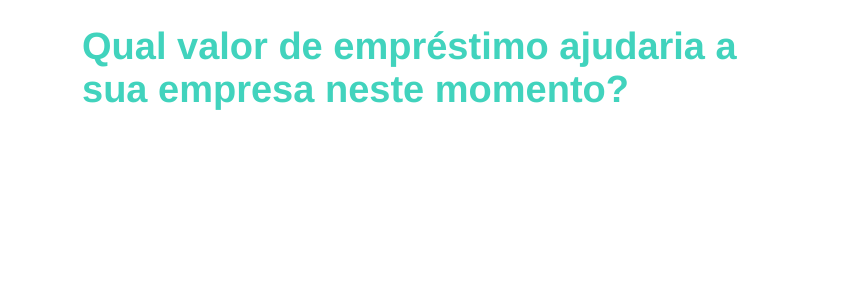
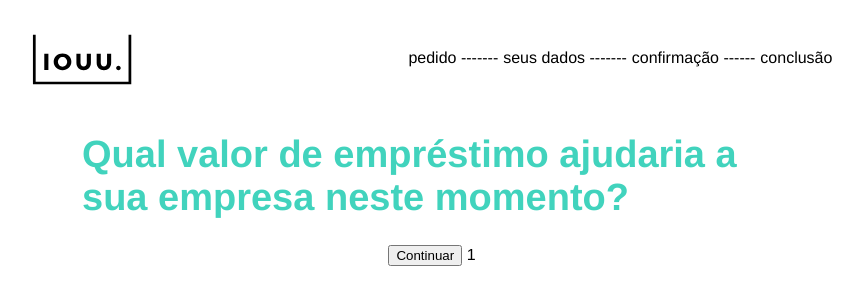
Before and after one commit to Stheffane/Teste-iouu, a Vue app: page / in a window 1280 px wide. Shown: the top 304 px of the page, without its empty margins (208-1071 px from the left). Built offline with nearby package versions, Linux system fonts and the light colour scheme.

Commit message:
Super avanço no header

```diff
--- a/src/App.vue
+++ b/src/App.vue
@@ -1,21 +1,38 @@
 <template>
   <div id="app">
+    <Header :currentPage="currentPage" />
 
     <div class="container">
-      <Order/>
+      <Container @page="page"/>
     </div>
 
   </div>
 </template>
 
 <script>
-import Order from './pages/order/index.vue'
+import Header from './components/Header.vue';
+import Container from './components/layout/Container/index.vue'
 
 export default {
   name: 'App',
+
+  data () {
+    return {
+      currentPage: 1
+    }
+  },
+
   components: {
-    Order
+    Header,
+    Container
+  },
+
+  methods: {
+    page(elements){
+      this.currentPage = elements;
+    }
   }
+
 }
 </script>
 
@@ -23,7 +40,6 @@ export default {
 #app {
   font-family: Avenir, Helvetica, Arial, sans-serif;
   text-align: center;
-  color: #2c3e50;
   margin: 0px 60px;
 }
 
--- /dev/null
+++ b/src/components/Header.vue
@@ -0,0 +1,66 @@
+<template>
+    <header class="header">
+        <img class="logo" src="../assets/ico-iouu.svg" fill="#555"/>
+        <nav>
+            <ul class="header__navigation">
+                <li class="header_navigation_items" >
+                    <span v-if="currentPage == 1 || currentPage == 2"></span>
+                    pedido -------
+                </li>
+                <li class="header_navigation_items" >
+                    <span v-if="currentPage == 3 || currentPage == 4"></span>
+                    seus dados -------
+                </li>
+                <li class="header_navigation_items" >
+                    <span v-if="currentPage == 5"></span>
+                    confirmação ------
+                </li>
+                <li class="header_navigation_items" >
+                    <span v-if="currentPage == 6"></span>
+                    conclusão
+                </li>
+            </ul>
+        </nav>
+    </header>
+
+</template>
+
+<script>
+export default {
+    name: "Header",
+
+    props: ['currentPage'],
+}
+</script>
+
+<style>
+.header {
+    display: flex;
+    flex-direction: row;
+	justify-content: space-between;
+	align-items: center;
+	margin: 0 15%;
+}
+
+.logo {
+    color: #555;
+    width: 100px;
+}
+
+.header__navigation {
+    list-style-type: none;
+    margin: 0;
+    padding: 0;
+    display: flex;
+    flex-direction: row;
+	justify-content: space-around;
+}
+
+.header_navigation_items {
+	margin-right: 5px;
+}
+
+.header_navigation_items:last-child {
+	margin-right: 0 ;
+}
+</style>
--- /dev/null
+++ b/src/components/layout/Container/index.vue
@@ -0,0 +1,40 @@
+<template>
+  <div>
+    <Order v-if="pages == 1" />
+
+    <button @click="backPage()" v-if="pages != 1">Voltar</button>
+    <button @click="nextPage()">Continuar</button>
+    {{pages}}
+  </div>
+</template>
+
+<script>
+import Order from '../../../pages/order'
+
+export default {
+    name: "Container",
+
+    data() {
+        return {
+            pages: 1
+        }
+    },
+    components: {
+        Order
+    },
+    methods: {
+        backPage() {
+            this.pages--;
+            this.$emit('page', this.pages);
+        },
+
+        nextPage() {
+            this.pages++;
+            this.$emit('page', this.pages);
+        }
+    }
+}
+</script>
+
+<style>
+</style>
--- /dev/null
+++ b/src/components/logo.vue
@@ -0,0 +1 @@
+tem
```
Also changed, not shown: src/assets/ico-iouu.svg (added), src/pages/index.vue (added).
